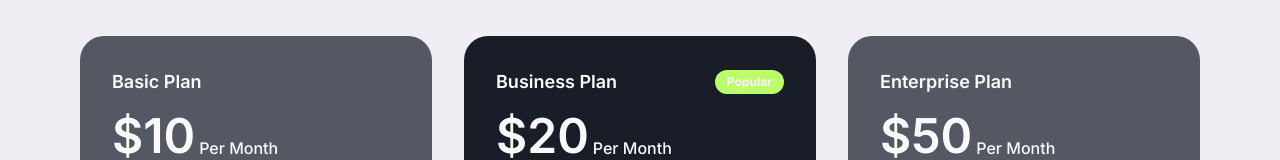
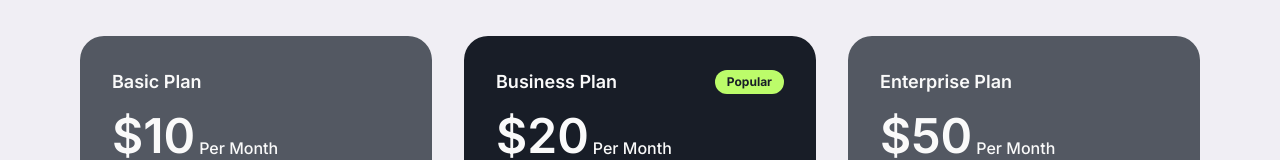
Before and after one commit to MdSaayed/BazPay, a React (Vite) app: page /pricing in a window 1280 px wide. Shown: the part 382-542 px from the top of the page. Built offline with nearby package versions, Linux system fonts and the light colour scheme.

Commit message:
Change color on pricing card

```diff
--- a/src/components/pricingCard/PricingCard.jsx
+++ b/src/components/pricingCard/PricingCard.jsx
@@ -52,7 +52,7 @@ const PricingCard = () => {
                   <span className="font-semibold text-lg text-softWhite">{item?.title}</span>
                   {/* Show "Popular" tag if the item is highlighted */}
                   {item?.highlighted && (
-                    <span className="bg-lightGreen text-softWhite text-xs font-bold px-3 py-1 rounded-full">
+                    <span className="bg-lightGreen text-primary text-xs font-bold px-3 py-1 rounded-full">
                       Popular
                     </span>
                   )}
```
